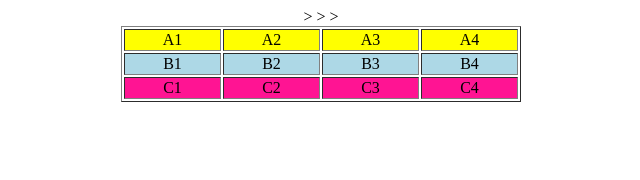
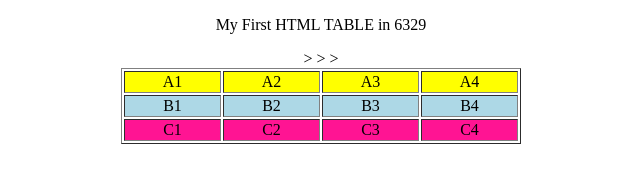
Before and after one commit to OliviaWuuuuu/L5C1_6329, a plain HTML site: page index.html in a window 1280 px wide. Shown: the whole page, without its empty margins (319-959 px from the left). Drawn offline with Linux system fonts and the light colour scheme.

Commit message:
index.html

```diff
--- a/index.html
+++ b/index.html
@@ -8,7 +8,7 @@
 <body>
 <center>
     <table width="400"  border ="1">
-    <title>My First HTML TABLE in 6329</title>
+    <p>My First HTML TABLE in 6329</p>
 <tr bgcolor="yellow">
 <td align="center">A1</td>      <td align="center">A2</td>>       <td align="center">A3</td>      <td align="center">A4</td>
 </tr>
```
